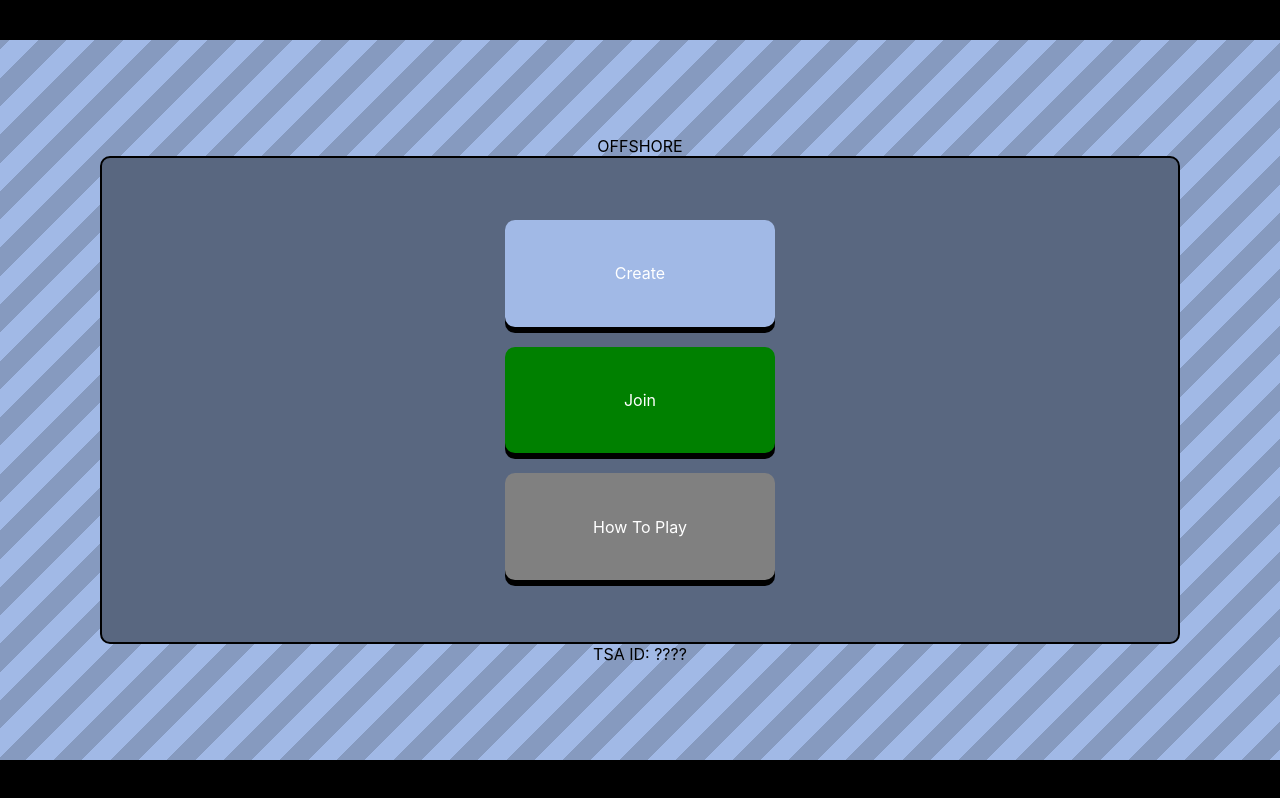
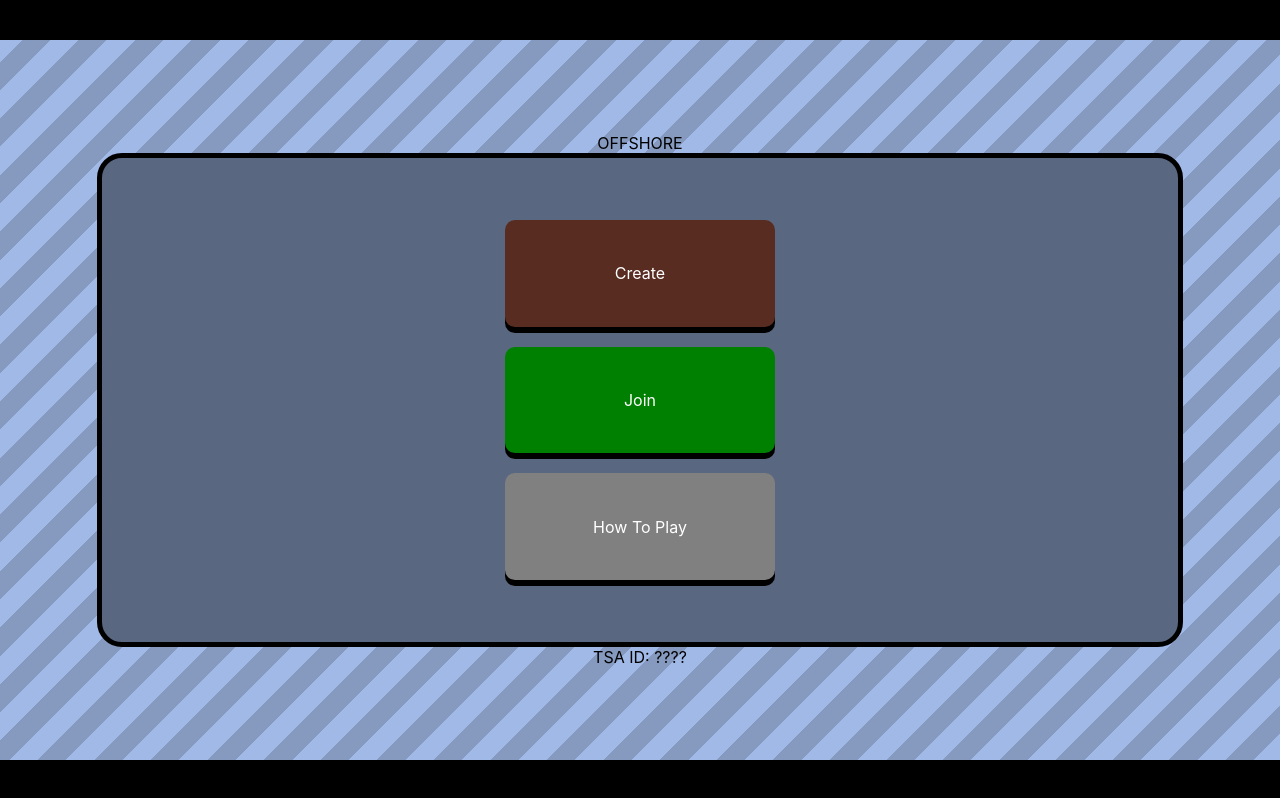
Before and after one commit to offshore-game/offshore, a React (Create React App) app in the folder client/: page / in a window 1280 px wide. Built offline with nearby package versions, Linux system fonts and the light colour scheme; no server answers.

Commit message:
Changed Direction

```diff
--- a/client/src/pages/Home/Home.module.css
+++ b/client/src/pages/Home/Home.module.css
@@ -1,5 +1,5 @@
 @keyframes InfiniteStripe {
-    100% { background-position: 100% 100%; }
+    0% { background-position: 100% 100%; }
 }
 
 .container {
@@ -39,17 +39,17 @@
     padding: 2%;
 
     border-style: solid;
-    border-width: 2px;
+    border-width: 5px;
     border-color: black;
 
     background-color: var(--blue-2);
-    border-radius: 10px;
+    border-radius: 25px;
 
 }
 
 .button {
 
-    background-color: var(--blue-4);
+    background-color: var(--brown-2);
     height: 20%;
     margin: 10px;
 
```
